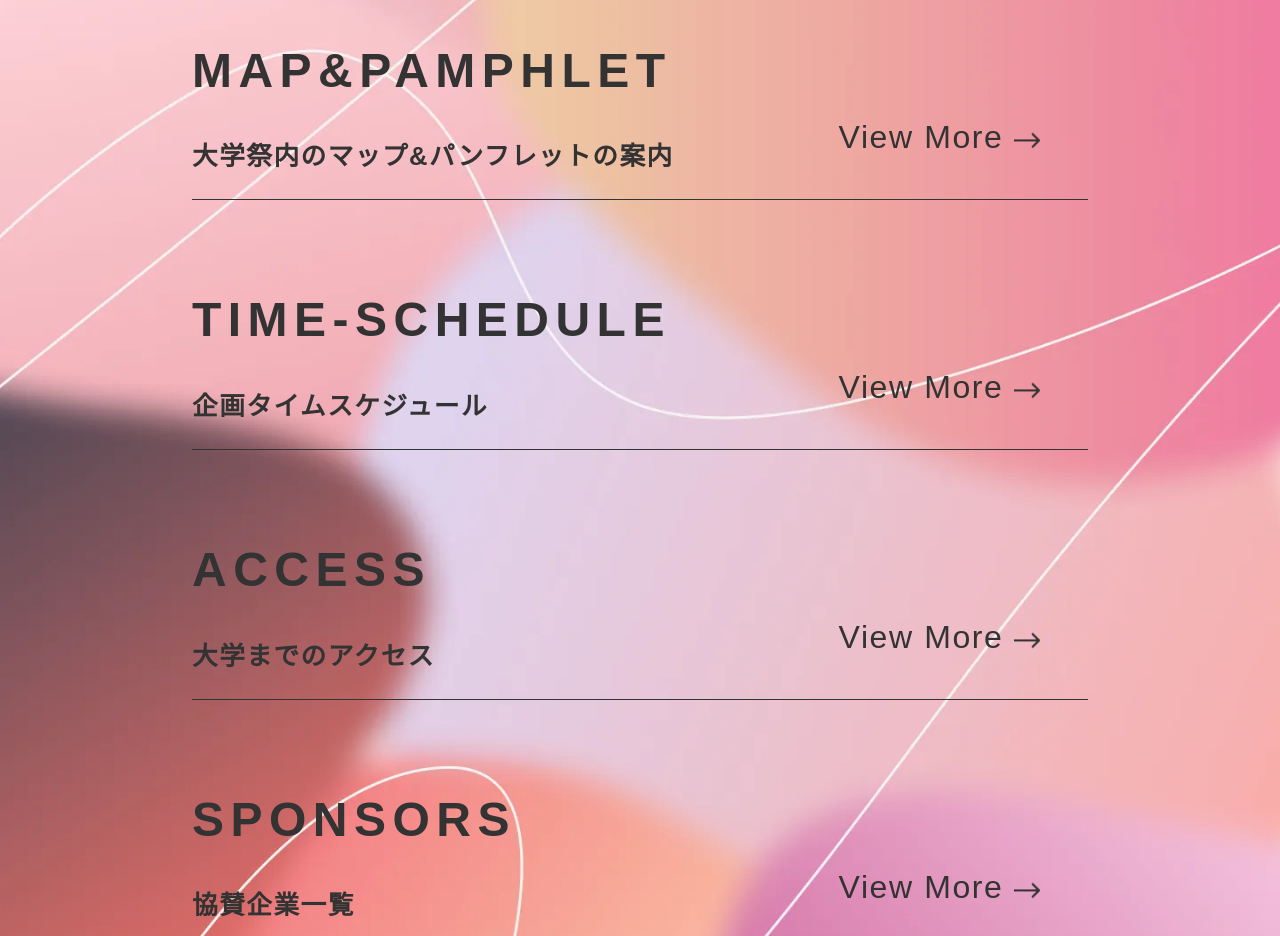
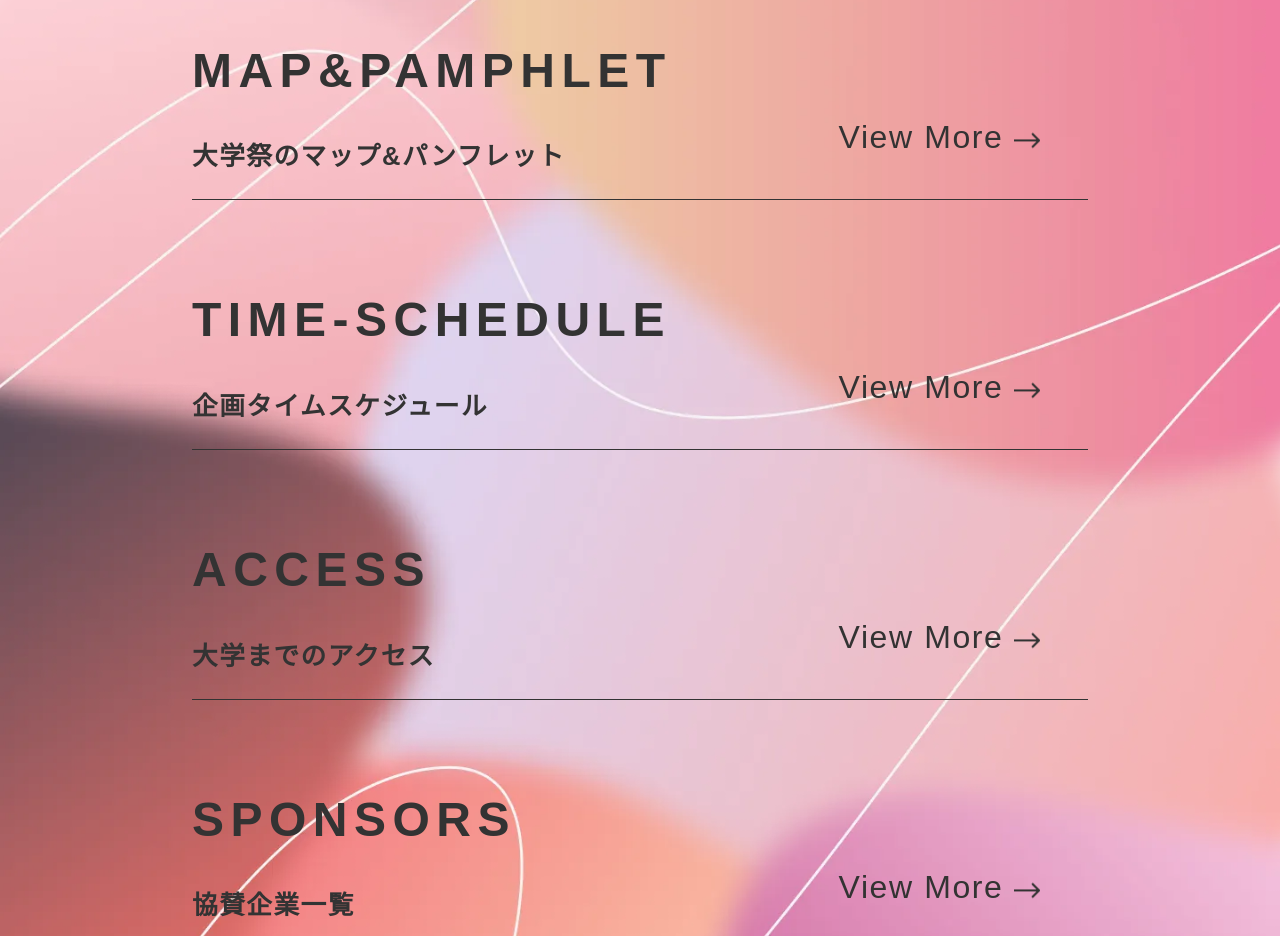
Before and after one commit to ynufes-tech/ynufes-seiryo24, a Nuxt app: page / in a window 1280 px wide. Shown: the part 1740-2676 px from the top of the page. Built offline with nearby package versions, Linux system fonts and the light colour scheme.

Commit message:
TOCのレスポンシブ仮組み

```diff
--- a/components/TableOfContents.vue
+++ b/components/TableOfContents.vue
@@ -20,13 +20,14 @@ const props = defineProps({
     <h2>{{ props.subTitle }}</h2>
     <div class="view-more">
       <NuxtLink to="{{ props.pageLink }}" @click="toggle"
-        >View More <img class="Arrow2" src="~/assets/images/Arrow-2.webp"
+        >View More <img class="arrow2" src="~/assets/images/Arrow-2.webp"
       /></NuxtLink>
     </div>
   </div>
   <hr size="1px" color="#333333" />
 </template>
 <style lang="scss" scoped>
+@use "@/assets/scss/_breakpoint.scss" as *;
 .table-of-contents {
   display: flex;
   flex-direction: column;
@@ -53,6 +54,12 @@ transform: translateY(-60%);
     letter-spacing: 0.05em;
 
   }
+  @include lg{
+    color: rgba(255, 255, 255, 0);
+    .arrow2{
+      width: 2.5rem;
+    }
+  }
 }
 // .view-more a:hover{
 //   animation: zoom .3s;
--- a/pages/index.vue
+++ b/pages/index.vue
@@ -41,7 +41,7 @@ useHead({
         />
         <TableOfContents
           :title="'MAP&amp;PAMPHLET'"
-          :sub-title="'大学祭内のマップ&amp;パンフレットの案内'"
+          :sub-title="'大学祭のマップ&amp;パンフレット'"
           :page-link="'/pamphlet'"
         />
         <TableOfContents
```
